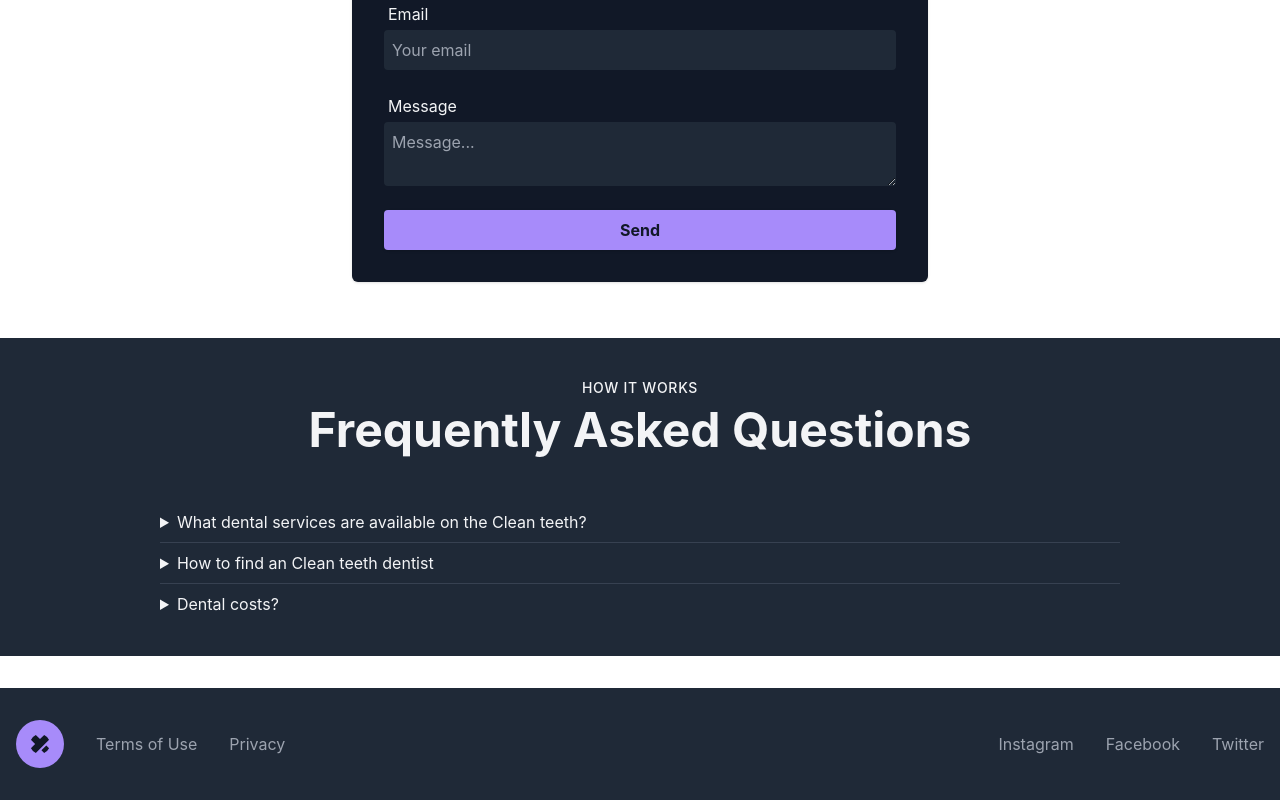
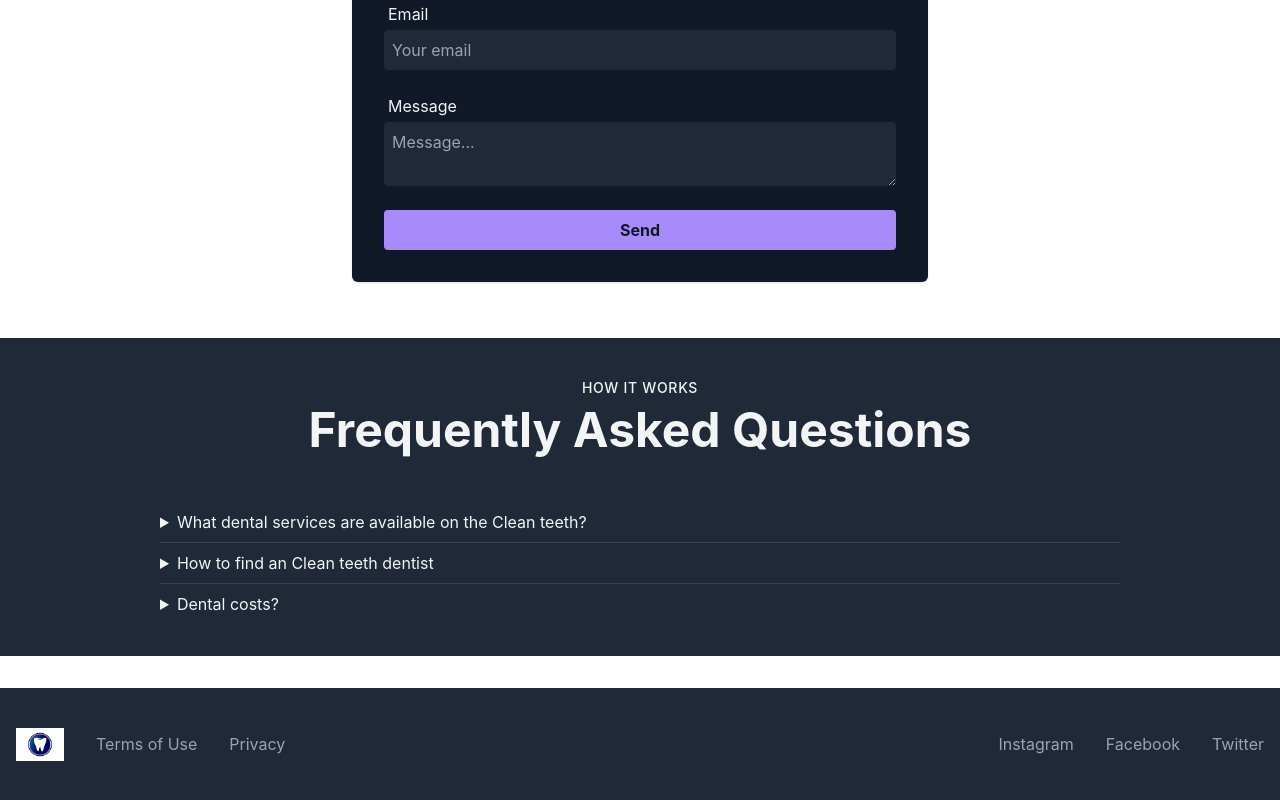
Before and after one commit to muhib95/service-review-client, a React (Create React App) app: page / in a window 1280 px wide. Shown: the part 679-1479 px from the top of the page. Built offline with nearby package versions, Linux system fonts and the light colour scheme; no server answers.

Commit message:
footer logo some change

```diff
--- a/src/Pages/Home/Home.js
+++ b/src/Pages/Home/Home.js
@@ -45,18 +45,18 @@ services.map(service=><HomeService key={service._id} service={service}></HomeSer
 </div>
 <div>
 <section className="p-6 text-gray-100">
-	<form novalidate="" className="container w-full max-w-xl p-8 mx-auto space-y-6 rounded-md shadow bg-gray-900 ng-untouched ng-pristine ng-valid">
+	<form className="container w-full max-w-xl p-8 mx-auto space-y-6 rounded-md shadow bg-gray-900 ng-untouched ng-pristine ng-valid">
 		<h2 className="w-full text-3xl font-bold leading-tight">Contact us</h2>
 		<div>
-			<label for="name" className="block mb-1 ml-1">Name</label>
+			<label htmlFor="name" className="block mb-1 ml-1">Name</label>
 			<input id="name" type="text" placeholder="Your name" required="" className="block w-full p-2 rounded focus:outline-none focus:ring focus:ring-opacity-25 focus:ring-violet-400 bg-gray-800" />
 		</div>
 		<div>
-			<label for="email" className="block mb-1 ml-1">Email</label>
+			<label htmlFor="email" className="block mb-1 ml-1">Email</label>
 			<input id="email" type="email" placeholder="Your email" required="" className="block w-full p-2 rounded focus:outline-none focus:ring focus:ring-opacity-25 focus:ring-violet-400 bg-gray-800" />
 		</div>
 		<div>
-			<label for="message" className="block mb-1 ml-1">Message</label>
+			<label htmlFor="message" className="block mb-1 ml-1">Message</label>
 			<textarea id="message" type="text" placeholder="Message..." className="block w-full p-2 rounded autoexpand focus:outline-none focus:ring focus:ring-opacity-25 focus:ring-violet-400 bg-gray-800"></textarea>
 		</div>
 		<div>
--- a/src/Pages/Shared/Footer/Footer.js
+++ b/src/Pages/Shared/Footer/Footer.js
@@ -1,16 +1,14 @@
 import React from 'react';
 import { Link } from 'react-router-dom';
-
+import img from '../../../asset/logo.jpg'
 const Footer = () => {
     return (
 
             <footer className="px-4 py-8 bg-gray-800 text-gray-400">
 	<div className="container flex flex-wrap items-center justify-center mx-auto space-y-4 sm:justify-between sm:space-y-0">
 		<div className="flex flex-row pr-3 space-x-4 sm:space-x-8">
-			<div className="flex items-center justify-center flex-shrink-0 w-12 h-12 rounded-full bg-violet-400">
-				<svg xmlns="http://www.w3.org/2000/svg" viewBox="0 0 32 32" fill="currentColor" className="w-5 h-5 rounded-full text-gray-900">
-					<path d="M18.266 26.068l7.839-7.854 4.469 4.479c1.859 1.859 1.859 4.875 0 6.734l-1.104 1.104c-1.859 1.865-4.875 1.865-6.734 0zM30.563 2.531l-1.109-1.104c-1.859-1.859-4.875-1.859-6.734 0l-6.719 6.734-6.734-6.734c-1.859-1.859-4.875-1.859-6.734 0l-1.104 1.104c-1.859 1.859-1.859 4.875 0 6.734l6.734 6.734-6.734 6.734c-1.859 1.859-1.859 4.875 0 6.734l1.104 1.104c1.859 1.859 4.875 1.859 6.734 0l21.307-21.307c1.859-1.859 1.859-4.875 0-6.734z"></path>
-				</svg>
+			<div className="flex items-center justify-center flex-shrink-0 w-12 h-12 rounded-full">
+				<img src={img} alt="" />
 			</div>
 			<ul className="flex flex-wrap items-center space-x-4 sm:space-x-8">
 				<li>
```
